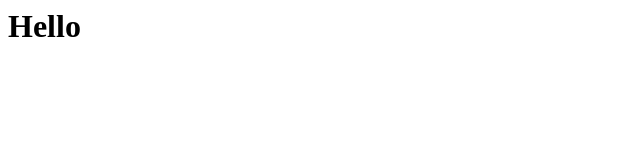
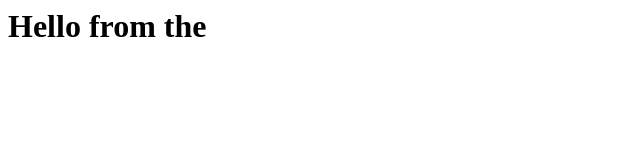
Before and after one commit to Sandeepud9148/skills-code-with-codespaces, a plain HTML site: page index.html in a window 1280 px wide. Shown: the whole page, without its empty margins (0-640 px from the left). Drawn offline with Linux system fonts and the light colour scheme.

Commit message:
git commit -a -m "Adding hello from the cosespace!"

```diff
--- a/index.html
+++ b/index.html
@@ -1,3 +1,3 @@
 <html>
-  <h1>Hello</h1>
+  <h1>Hello from the</h1>
 </html>
```
